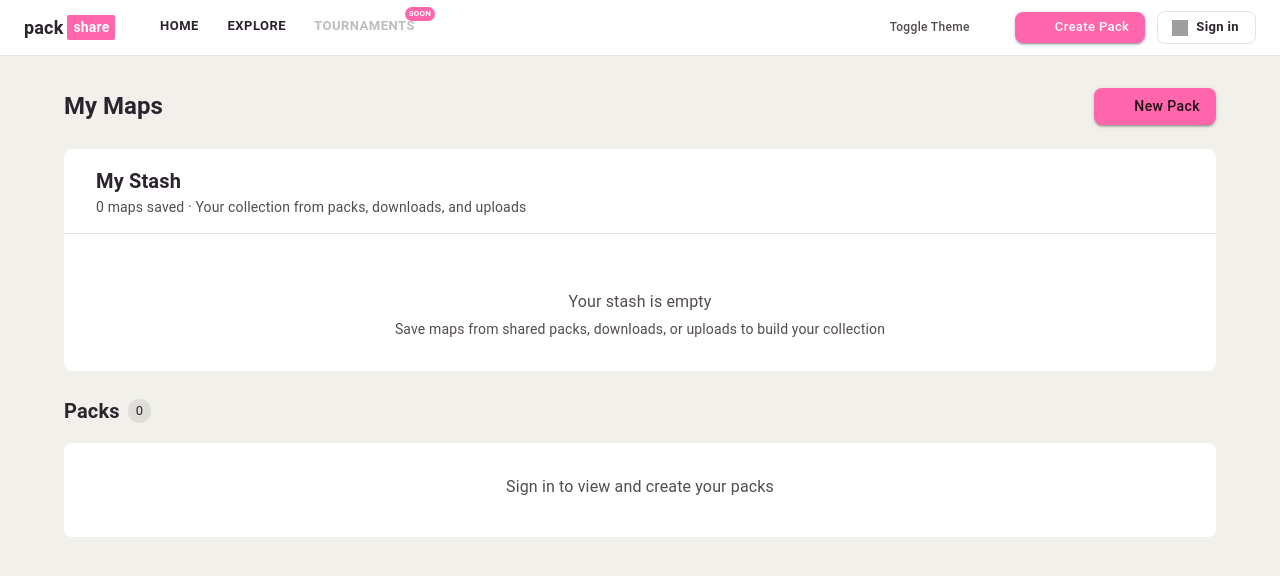
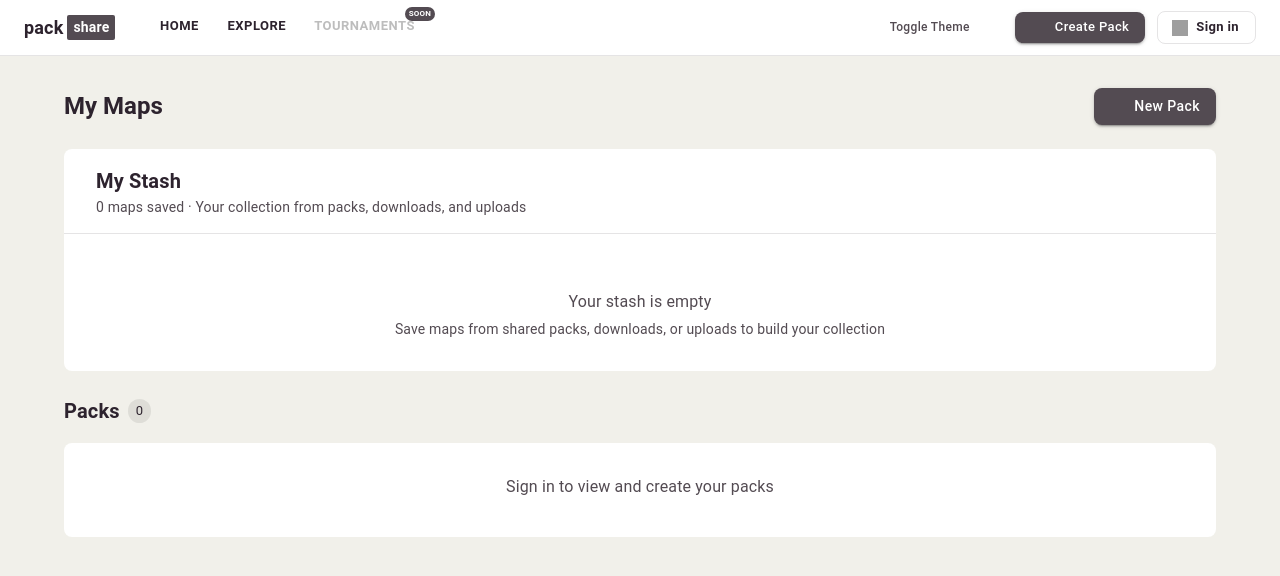
Before and after one commit to kitasenbei/packshare, a React (Vite) app in the folder frontend/: page /my-packs in a window 1280 px wide. Shown: the top 576 px of the page. Built offline with nearby package versions, Linux system fonts and the light colour scheme; grey boxes are pictures that could not be loaded; some icons are missing.

Commit message:
💄 Replace pink/blue accents with palette colors (taupe-grey + bone)
Co-Authored-By: Claude Opus 4.6 <noreply@anthropic.com>

```diff
--- a/frontend/src/App.tsx
+++ b/frontend/src/App.tsx
@@ -33,19 +33,19 @@ import {
   type AuthMode,
 } from './api/auth';
 
-const PINK = '#ff66ab';
-const PINK_HOVER = '#ff4499';
-const BLUE = '#4a9eff';
-const BLUE_HOVER = '#3a8eef';
-
-const DARK_MODE_KEY = 'packshare_dark_mode';
-
 // Palette: gunmetal, shadow-grey, bone, taupe-grey, parchment
 const GUNMETAL = '#474448';
 const SHADOW_GREY = '#2d232e';
 const BONE = '#e0ddcf';
 const TAUPE_GREY = '#534b52';
 const PARCHMENT = '#f1f0ea';
+
+const ACCENT = TAUPE_GREY;
+const ACCENT_HOVER = GUNMETAL;
+const KEY_ACCENT = BONE;
+const KEY_ACCENT_HOVER = '#d4d0c0';
+
+const DARK_MODE_KEY = 'packshare_dark_mode';
 
 function makeTheme(accent: string, accentHover: string, darkMode: boolean) {
   return createTheme({
@@ -150,9 +150,9 @@ function App() {
   const [loading, setLoading] = useState(true);
   const [error, setError] = useState<string | null>(null);
 
-  const accent = authMode === 'key' ? BLUE : PINK;
+  const accent = authMode === 'key' ? KEY_ACCENT : ACCENT;
 
-  const accentHover = authMode === 'key' ? BLUE_HOVER : PINK_HOVER;
+  const accentHover = authMode === 'key' ? KEY_ACCENT_HOVER : ACCENT_HOVER;
   const theme = useMemo(() => makeTheme(accent, accentHover, darkMode), [accent, accentHover, darkMode]);
 
   const toggleDarkMode = () => {
--- a/frontend/src/components/Sidebar.tsx
+++ b/frontend/src/components/Sidebar.tsx
@@ -38,10 +38,10 @@ import LightModeIcon from '@mui/icons-material/LightMode';
 import type { User, AuthMode } from '../api/auth';
 import { getLoginUrl } from '../api/auth';
 
-const PINK = '#ff66ab';
-const PINK_HOVER = '#ff4499';
-const BLUE = '#4a9eff';
-const BLUE_HOVER = '#3a8eef';
+const ACCENT = '#534b52';       // taupe-grey
+const ACCENT_HOVER = '#474448'; // gunmetal
+const KEY_ACCENT = '#e0ddcf';       // bone
+const KEY_ACCENT_HOVER = '#d4d0c0';
 
 export const TOPNAV_HEIGHT = 56;
 
@@ -71,8 +71,8 @@ export default function Sidebar({ user, authMode, keyName, permissions, onLogout
   const [mobileDrawer, setMobileDrawer] = useState(false);
 
   const isKey = authMode === 'key';
-  const accent = isKey ? BLUE : PINK;
-  const accentHover = isKey ? BLUE_HOVER : PINK_HOVER;
+  const accent = isKey ? KEY_ACCENT : ACCENT;
+  const accentHover = isKey ? KEY_ACCENT_HOVER : ACCENT_HOVER;
 
   const isActive = (path: string) => location.pathname === path;
 
@@ -247,7 +247,7 @@ export default function Sidebar({ user, authMode, keyName, permissions, onLogout
             onClick={handleKeyLoginSubmit}
             variant="contained"
             disabled={keyLoading || !keyInput.trim()}
-            sx={{ backgroundColor: BLUE, '&:hover': { backgroundColor: BLUE_HOVER } }}
+            sx={{ backgroundColor: KEY_ACCENT, '&:hover': { backgroundColor: KEY_ACCENT_HOVER } }}
           >
             {keyLoading ? <CircularProgress size={20} /> : 'Sign In'}
           </Button>
@@ -497,7 +497,7 @@ export default function Sidebar({ user, authMode, keyName, permissions, onLogout
                   sx={{
                     height: 18,
                     fontSize: 9,
-                    backgroundColor: BLUE,
+                    backgroundColor: KEY_ACCENT,
                     color: 'white',
                     '& .MuiChip-icon': { color: 'white' },
                   }}
```
